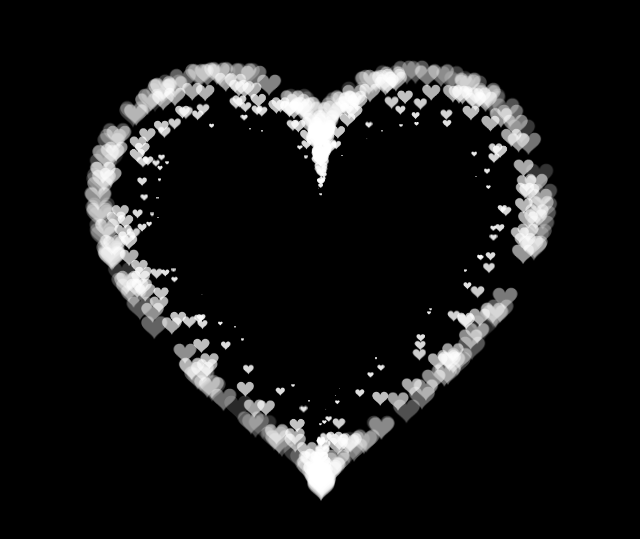
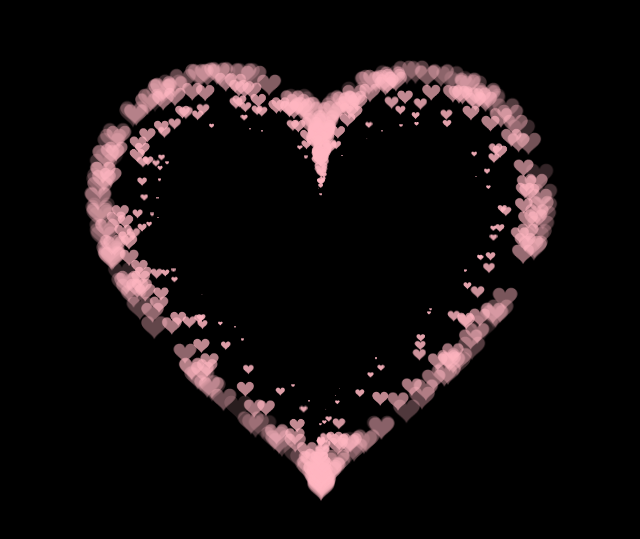
Before and after one commit to lmd2kk7/heart, a plain HTML site: page index.html in a window 1280 px wide. Shown: the part 123-662 px from the top of the page, without its empty margins (319-959 px from the left). Drawn offline with Linux system fonts and the light colour scheme.

Commit message:
Update index.html

```diff
--- a/index.html
+++ b/index.html
@@ -401,7 +401,7 @@ var ParticlePool = (function() {
 
     // create the fill
 
-    context.fillStyle = '#FFFFFF';
+    context.fillStyle = '#FFB6C1';
 
     context.fill();
 
```
